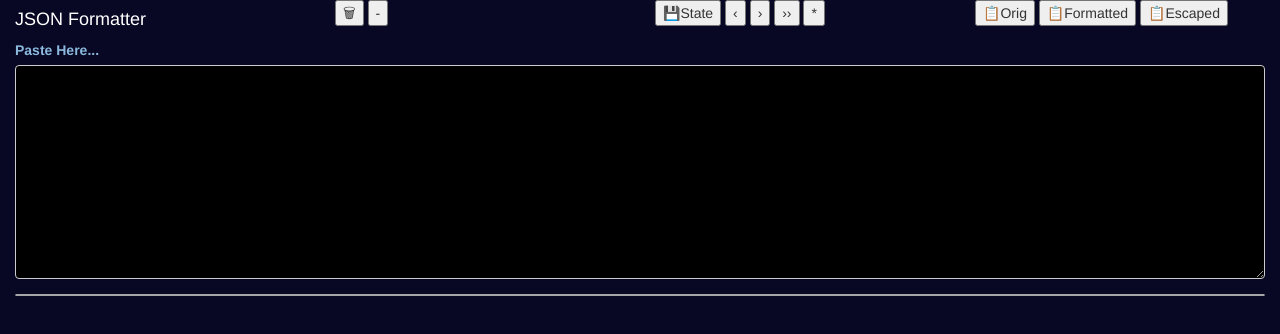
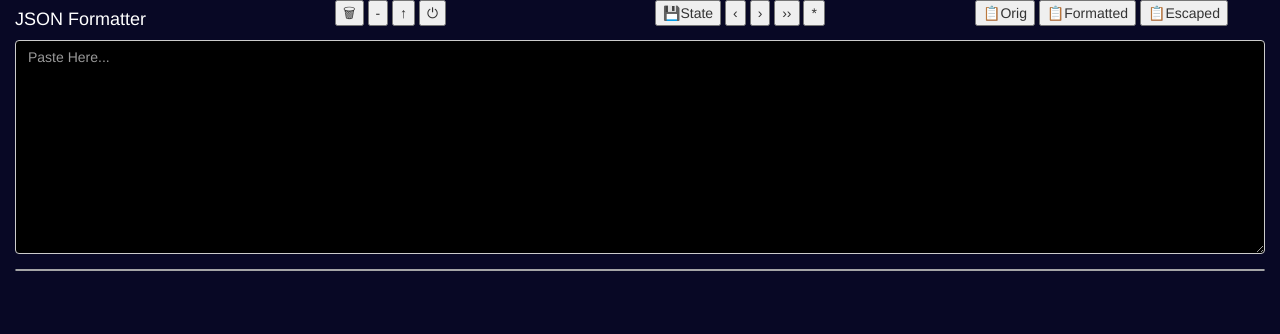
Before and after one commit to sugarvillela/JSONFormatter, a website: page public_html/index.html in a window 1280 px wide. Drawn offline with nearby package versions, Linux system fonts and the light colour scheme.

Commit message:
Update index.html

```diff
--- a/public_html/index.html
+++ b/public_html/index.html
@@ -65,7 +65,7 @@
 				border: none;
 				display: inline;
 			}
-			textarea#textIn{
+			textarea#origText{
 				color: white;
 				background: black;
 				caret-color: red;
@@ -87,6 +87,12 @@
 			label{
 				color: #8bb9dd;
 			}
+			.powerOn {
+				/*background: #90ee90;*/
+			}
+			.powerOff {
+				background: red;
+			}
 		</style>
     </head>
     <body>
@@ -97,7 +103,10 @@
             </div>
             <div class="col-xs-3">
 				<input type="submit" title="Clear Window" value="&#128465" onclick="clearFields()"/>
-				<input type="submit" title="Shrink Window" value="-" onclick="AppState.toggleHide()" id="buttonHide" />
+				<input type="submit" title="Shrink Window" value="-" onclick="toggleHide()" id="buttonHide" />
+				<input type="submit" title="Slide Formatted" value="&uarr;" onclick="slideFormatted()" />
+				<input type="submit" title="Scrunch" value="&#x23fb;" onclick="togglePowerButton()" id="buttonPower" class="powerOn" />
+				<div class="smallText" title="Object Size" id="objSize" ></div>
             </div>
             <div class="col-xs-3">
 				<input type="submit" title="Save" value="&#128190;State" onclick="stateSave()"/>
@@ -105,7 +114,7 @@
 				<input type="submit" title="Forward" value="&rsaquo;" onclick="stateForward()"/>
 				<input type="submit" title="Top" value="&rsaquo;&rsaquo;" onclick="stateTop()"/>
 				<input type="submit" title="Pop" value="*" onclick="statePop()"/>
-				<div class="smallText" title="Current Position" id="stateNum" ></div>
+				<div class="smallText" title="Current Position" id="pointerPos" ></div>
             </div>
             <div class="col-xs-3">
 				<input type="submit" title="Copy Original" value="&#128203;Orig" onclick="origToClipboard()"/>
@@ -118,8 +127,9 @@
           <div class="row">
             <div class="col-xs-12">
               <div class="form-group ">
-				<label title="Control+V Only" >Paste Here... </label>
-                <textarea class="form-control m20x p20x" id="textIn" rows="10" cols="80" onpaste="Parser.handleText()" onkeyup="Parser.handleText()"></textarea>
+                <textarea class="form-control m20x p20x" id="origText" rows="10" cols="80"
+					onpaste="Parser.parse()" onkeyup="Parser.parse()" placeholder="Paste Here..."
+				></textarea>
               </div>
             </div>
           </div>
```
